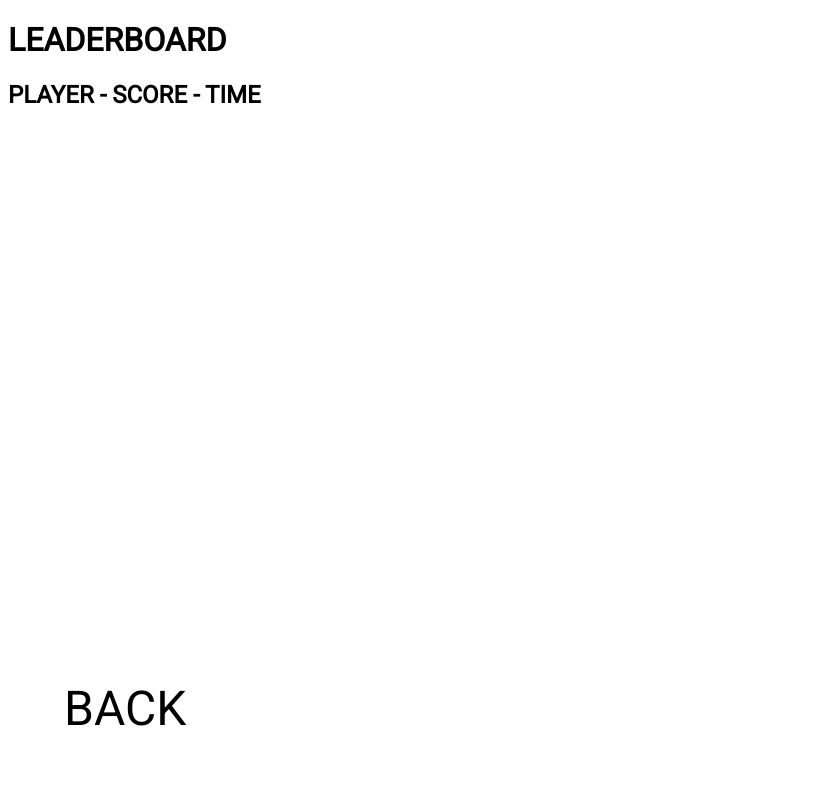
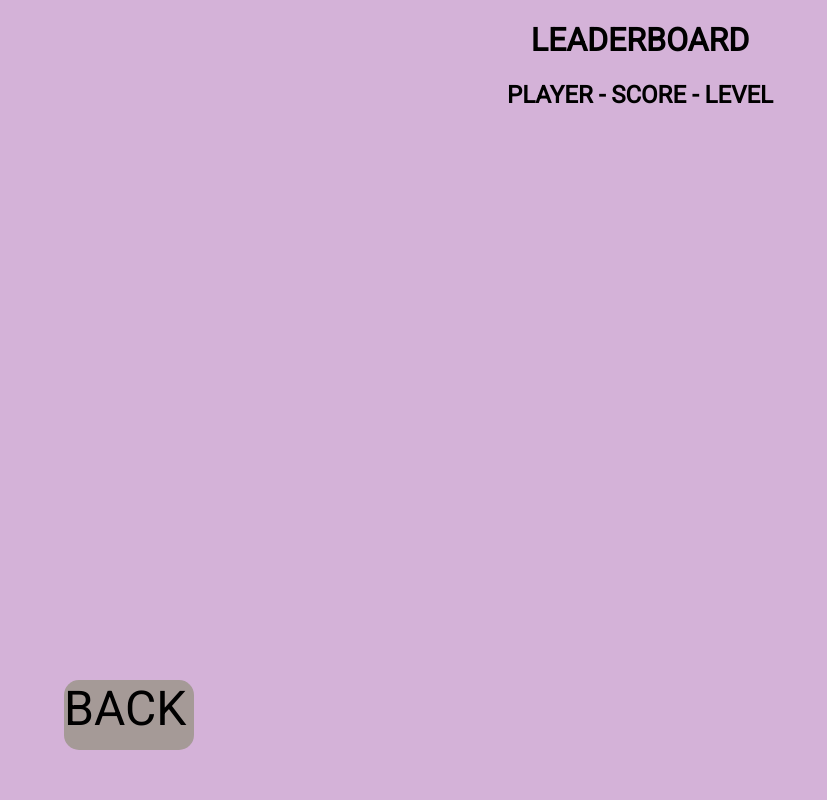
Before and after one commit to lilatan/CSE442Project, a Flask app: page /leaderboard in a window 1280 px wide. Shown: the whole page, without its empty margins (0-827 px from the left). Run offline with Flask 2, Linux system fonts and the light colour scheme; data that the repository does not hold is empty.

Commit message:
#37 Fixing up leaderboard with three changes from what it looked like before

```diff
--- a/templates/leaderboard.html
+++ b/templates/leaderboard.html
@@ -1,19 +1,32 @@
 <!DOCTYPE html>
 <html lang="en">
 <head>
+    <style>
+        body {
+            background-color: #d4b2d8;
+        }
+        .back {
+            height: 70px;
+            width: 130px;
+            background-color: #a59a97;
+            border-radius: 15px;
+        }
+        h1 {text-align: center;}
+        h2 {text-align: center;}
+        p {text-align: center;}
+    </style>
     <link href="https://fonts.googleapis.com/css?family=Roboto&display=swap" rel="stylesheet" />
     <link href="/static/main.css" rel="stylesheet" />
     <title>Leaderboard</title>
 </head>
 <body>
     <h1>LEADERBOARD</h1>
-    <h2>PLAYER - SCORE - TIME</h2>
+    <h2>PLAYER - SCORE - LEVEL</h2>
     <!--
 <div class="leaderboards_board"></div>
 <span class="leaderboards_title">LEADERBOARD</span>
 <span class="leaderboards_score">PLAYER - SCORE - TIME</span>
 -->
-
     {% for dict_item in list %}
         <p>{{ dict_item }}</p>
     {% endfor %}
```
